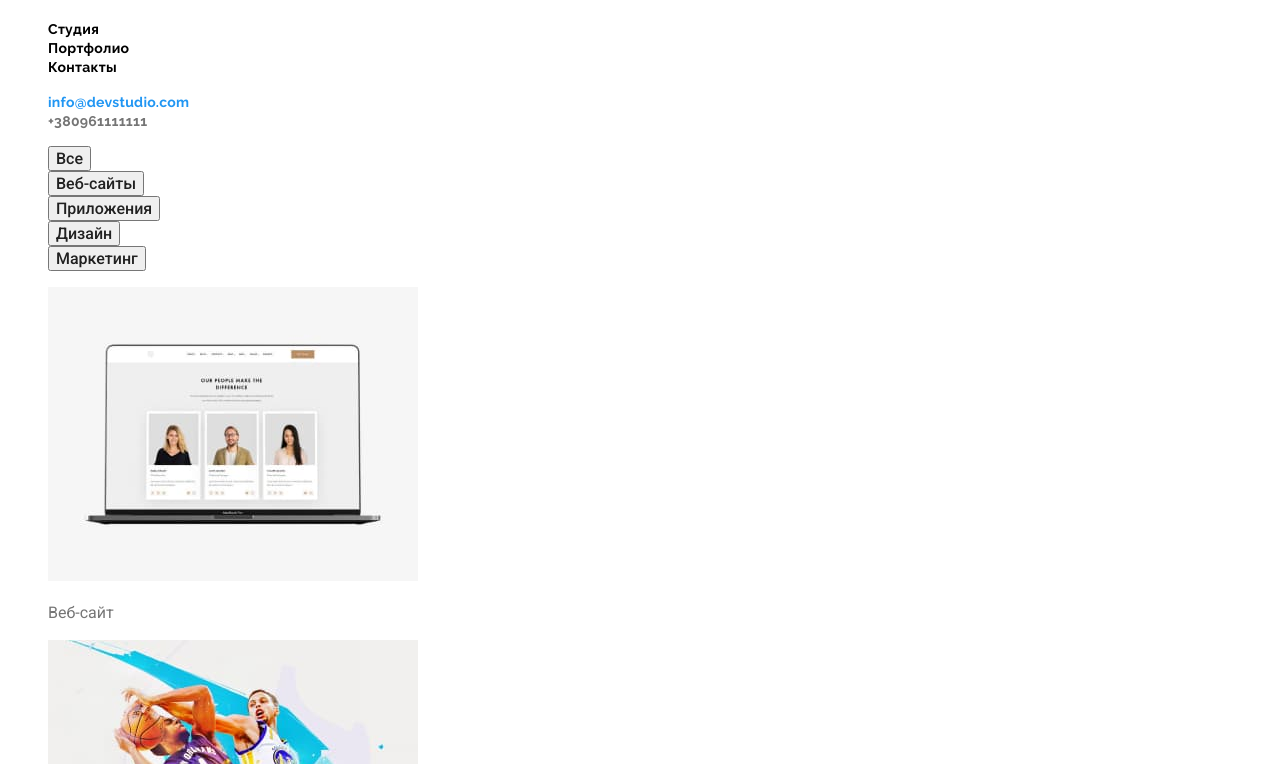
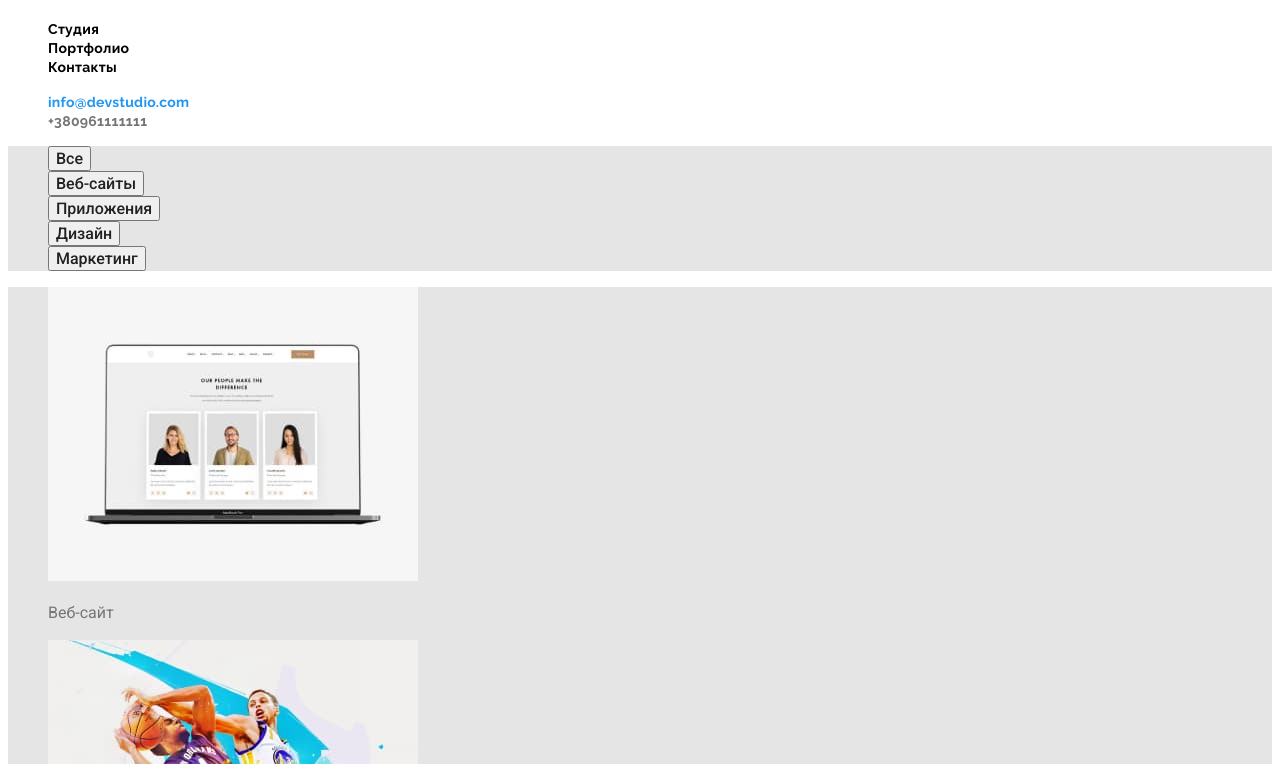
Before and after one commit to Vladlen009/goit-markup-hw-02., a plain HTML site: page portfolio.html in a window 1280 px wide. Shown: the part 36-800 px from the top of the page. Drawn offline with Linux system fonts and the light colour scheme.

Commit message:
последнее

```diff
--- a/css/styles.css
+++ b/css/styles.css
@@ -259,8 +259,11 @@ color: #FFFFFF;
 
 /*--------------------navigation------------------*/
 
+.navigation{
+  background-color: #E5E5E5;;
+}
 
-.navigation-btn {
+.navigation-btn{
   font-family: Roboto;
 font-style: normal;
 font-weight: 500;
@@ -273,13 +276,17 @@ letter-spacing: 0.03em;
 color: #212121;
 }
 
-.navigation-btn: hover
+.navigation-btn: hover,
 .navigation-btn: focus{
- color: #2196F3;
+  background-color: #2196F3
 }
 
 
  /*----------------PORTFOLIO---------------*/
+
+ .portfolio{
+   background-color: #E5E5E5;;
+ }
 
  .portfolio-after-title{
   font-family: Roboto;
```
